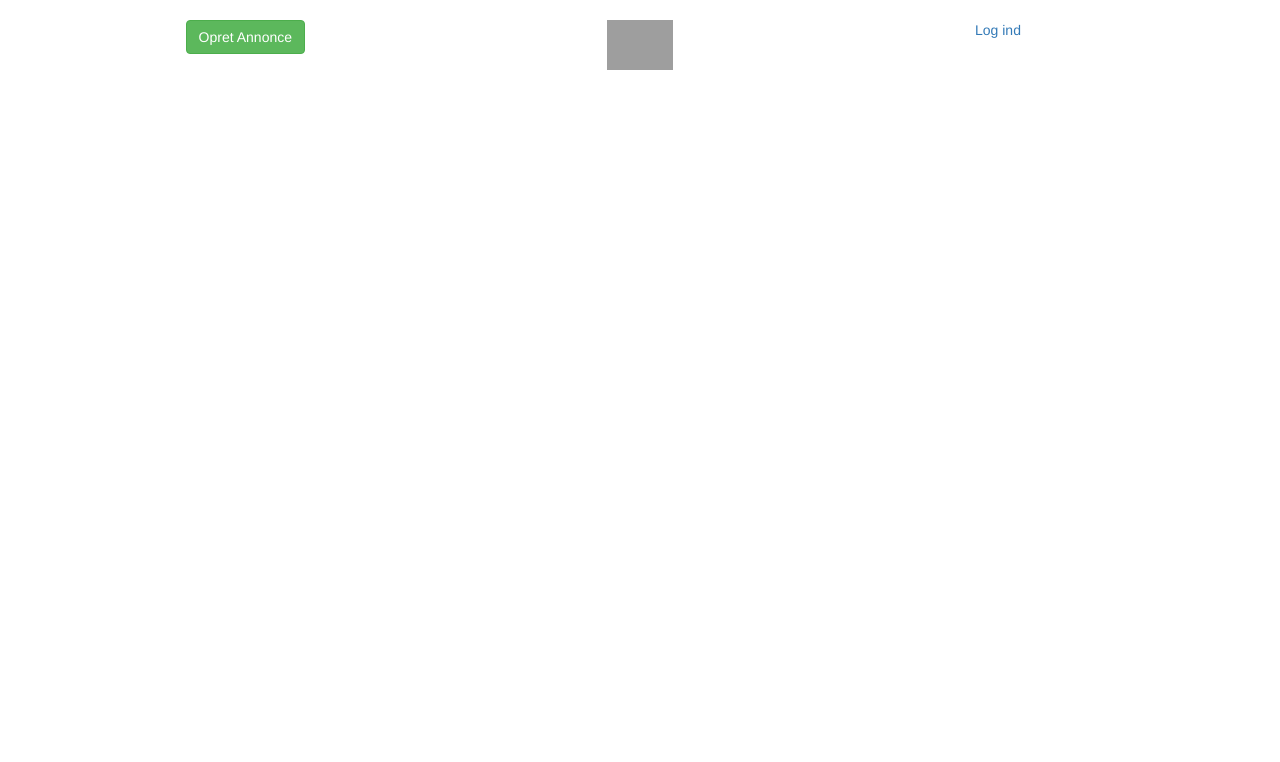
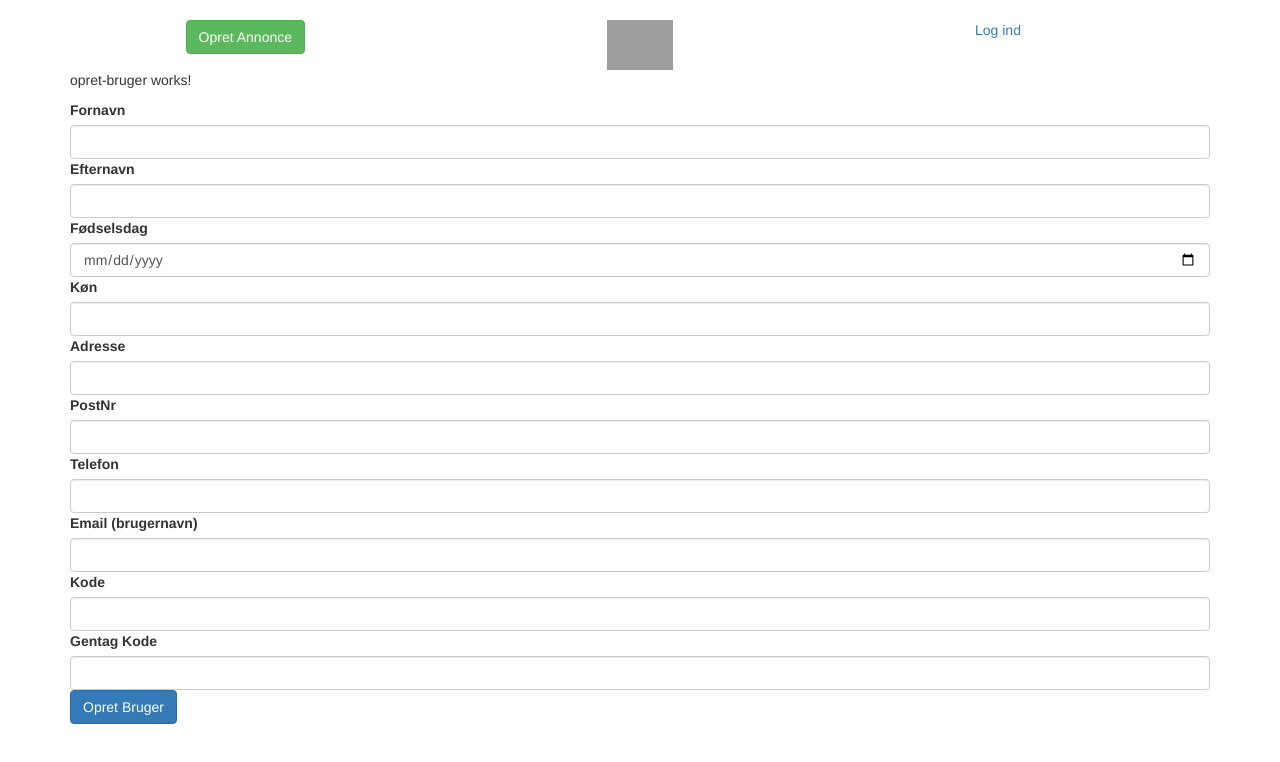
Before and after one commit to Christianhoej/AngularProjekt, an Angular app: page /opret_bruger in a window 1280 px wide. Before the commit this address led to /. Shown: the top 762 px of the page. Built offline with nearby package versions, Linux system fonts and the light colour scheme; grey boxes are pictures that could not be loaded.

Commit message:
Opdateret struktur og log-ind html er kreeret

```diff
--- a/src/app/app-routing.module.ts
+++ b/src/app/app-routing.module.ts
@@ -6,6 +6,7 @@ import {DetaljeretAnnonceComponent} from './detaljeret-annonce/detaljeret-annonc
 import {LogIndComponent} from './bruger/log-ind/log-ind.component';
 import {OpretAnnonceComponent} from './opret-annonce/opret-annonce.component';
 import {HttpClientModule} from '@angular/common/http';
+import {OpretBrugerComponent} from './bruger/opret-bruger/opret-bruger.component';
 
 const appRoutes: Routes = [
   {path: '', redirectTo: '/startside', pathMatch: 'full'},
@@ -13,7 +14,8 @@ const appRoutes: Routes = [
   {path: 'startside_kategori', component: StartsideKategoriComponent},
   {path: 'detaljeret_annonce', component: DetaljeretAnnonceComponent},
   {path: 'log_ind', component: LogIndComponent},
-  {path: 'opret_annonce', component: OpretAnnonceComponent}
+  {path: 'opret_annonce', component: OpretAnnonceComponent},
+  {path: 'opret_bruger', component: OpretBrugerComponent}
 ];
 
 
--- /dev/null
+++ b/src/app/bruger/Models/OpretBruger.ts
@@ -0,0 +1,6 @@
+export class OpretBruger {
+
+  constructor(  private fornavn: string, private efternavn: string, private fødselsdag: string,
+                private køn: string, private adresse: string, private postnr: string,
+                private telefonnr: string, private email: string, private kodeord: string) {}
+}
--- a/src/app/bruger/log-ind/log-ind.component.html
+++ b/src/app/bruger/log-ind/log-ind.component.html
@@ -25,7 +25,7 @@
       <button type="submit"
               class=btn-primary
               [disabled]="!f.valid">Log ind</button>
-      <button type="button" class="btn-success">Ny bruger</button>
+      <button type="button" class="btn-success"> HUSK AT LINKE TIL OPRET BRUGER Ny bruger</button>
     </form>
   </div>
 </div>
--- a/src/app/bruger/opret-bruger/opret-bruger.component.html
+++ b/src/app/bruger/opret-bruger/opret-bruger.component.html
@@ -1,3 +1,31 @@
 <p>
   opret-bruger works!
 </p>
+<form (ngSubmit)="onOpretBruger(f)" #f="ngForm">
+  <div class="row">
+    <div class="col-xs-12">
+      <label for="fornavnOpret">Fornavn</label>
+      <input class="form-control" type="text" ngModel required name="fornavnOpret" id="fornavnOpret">
+      <label for="efternavnOpret">Efternavn</label>
+      <input class="form-control" type="text" ngModel required name="efternavnOpret" id="efternavnOpret">
+      <label for="fodselsdagOpret">Fødselsdag</label>
+      <input class="form-control" type="date" ngModel required name="fodselsdagOpret" id="fodselsdagOpret">
+      <label for="konOpret">Køn</label>
+      <input class="form-control" type="text" ngModel required name="konOpret" id="konOpret">
+      <label for="adresseOpret">Adresse</label>
+      <input class="form-control" type="text" ngModel required name="adresseOpret" id="adresseOpret">
+      <label for="postnrOpret">PostNr</label>
+      <input class="form-control" type="text" ngModel required name="postnrOpret" id="postnrOpret">
+      <label for="telefonOpret">Telefon</label>
+      <input class="form-control" type="text" ngModel required name="telefonOpret" id="telefonOpret">
+      <label for="emailOpret"> Email (brugernavn)</label>
+      <input class="form-control" type="text" ngModel required name="emailOpret" id="emailOpret">
+      <label for="kodeordOpret">Kode</label>
+      <input class="form-control" type="password" ngModel required name="kodeordOpret" id="kodeordOpret">
+      <label for="kodeordGentagOpret">Gentag Kode</label>
+      <input class="form-control" type="password" ngModel required name="kodeordGentagOpret" id="kodeordGentagOpret">
+
+      <button class="btn btn-primary" type="submit">Opret Bruger</button>
+    </div>
+  </div>
+</form>
--- a/src/app/bruger/opret-bruger/opret-bruger.component.ts
+++ b/src/app/bruger/opret-bruger/opret-bruger.component.ts
@@ -1,4 +1,5 @@
 import { Component, OnInit } from '@angular/core';
+import {NgForm} from '@angular/forms';
 
 @Component({
   selector: 'app-opret-bruger',
@@ -11,5 +12,20 @@ export class OpretBrugerComponent implements OnInit {
 
   ngOnInit() {
   }
+  onOpretBruger(form: NgForm) {
+    // TODO først tjekke om de to passwordfelter er ens.
+    const email = form.value.emailOpret;
+    const kodeord = form.value.kodeord;
+    const gentagetKodeord = form.value.kodeordGentagOpret;
+    const fodselsdag = form.value.fodselsdagOpret.toString(); // evt. gemme som string
+    const fornavn = form.value.fornavnOpret;
+    const efternavn = form.value.efternavnOpret;
+    const kon = form.value.konOpret;
+    const adresse = form.value.adresseOpret;
+    const telefon = form.value.telefonOpret;
+    const postnr = form.value.postnrOpret;
+
+
+  }
 
 }
```
Also changed, not shown: src/app/bruger/services/auth.service.ts (added, +21 -0 lines), src/app/bruger/services/log-ind.service.ts (deleted, +0 -9 lines).
